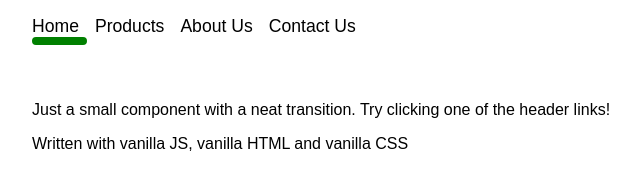
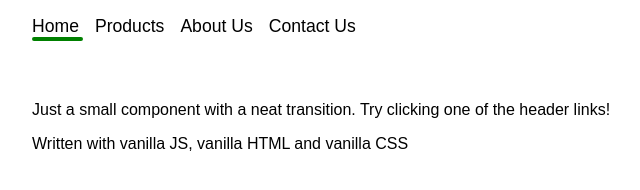
Before and after one commit to JorensM/animated-header, a plain HTML site: page index.html in a window 1280 px wide. Shown: the full height of the page, 0-640 px from the left. Drawn offline with Linux system fonts and the light colour scheme.

Commit message:
fix: border width

```diff
--- a/style.css
+++ b/style.css
@@ -33,7 +33,7 @@ header > nav > ul > li {
     width: 50px;
     border-radius: 100px;
     transition: all 0.2s ease-in-out;
-    border: 4px solid green;
+    border: 2px solid green;
 }
 
 main {
```
